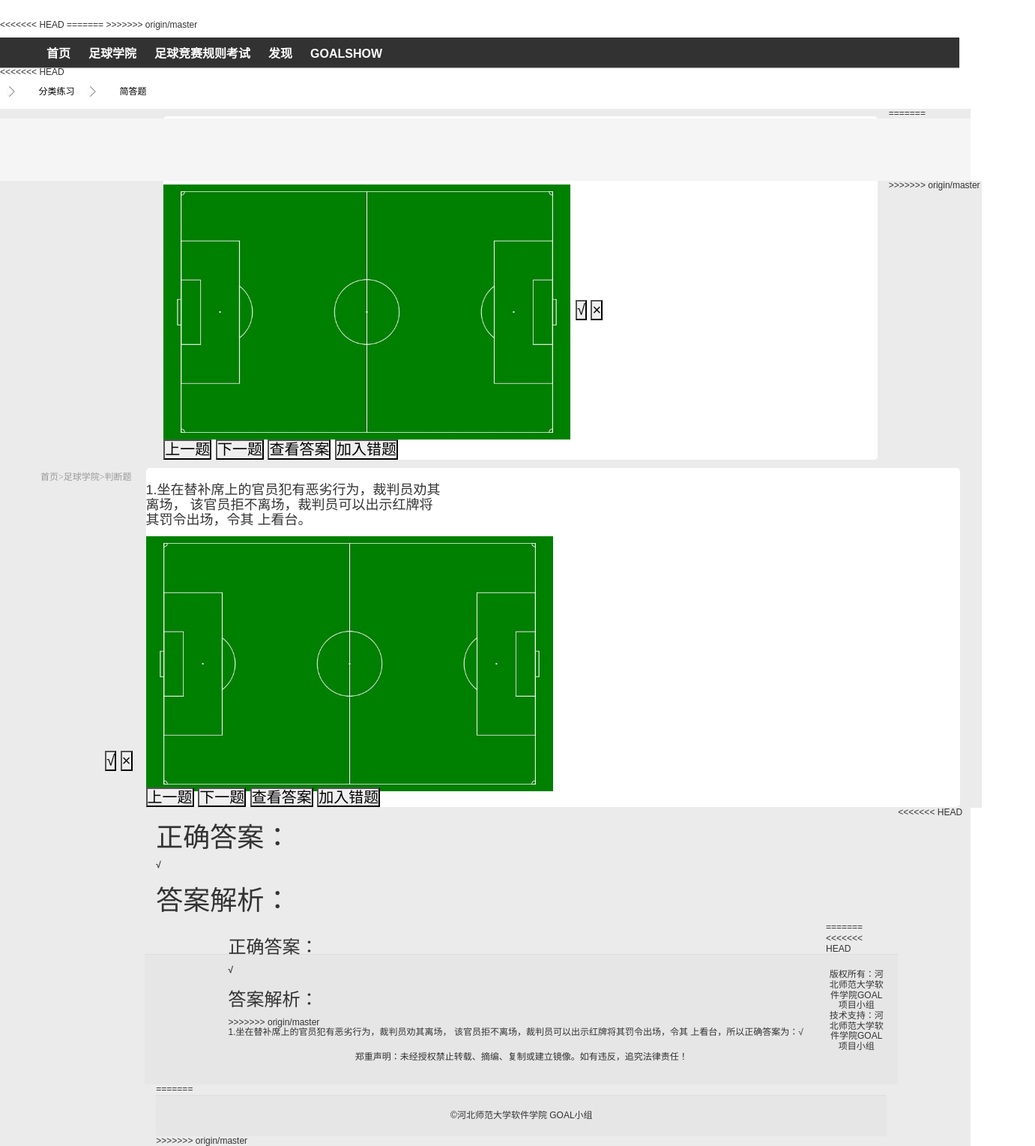
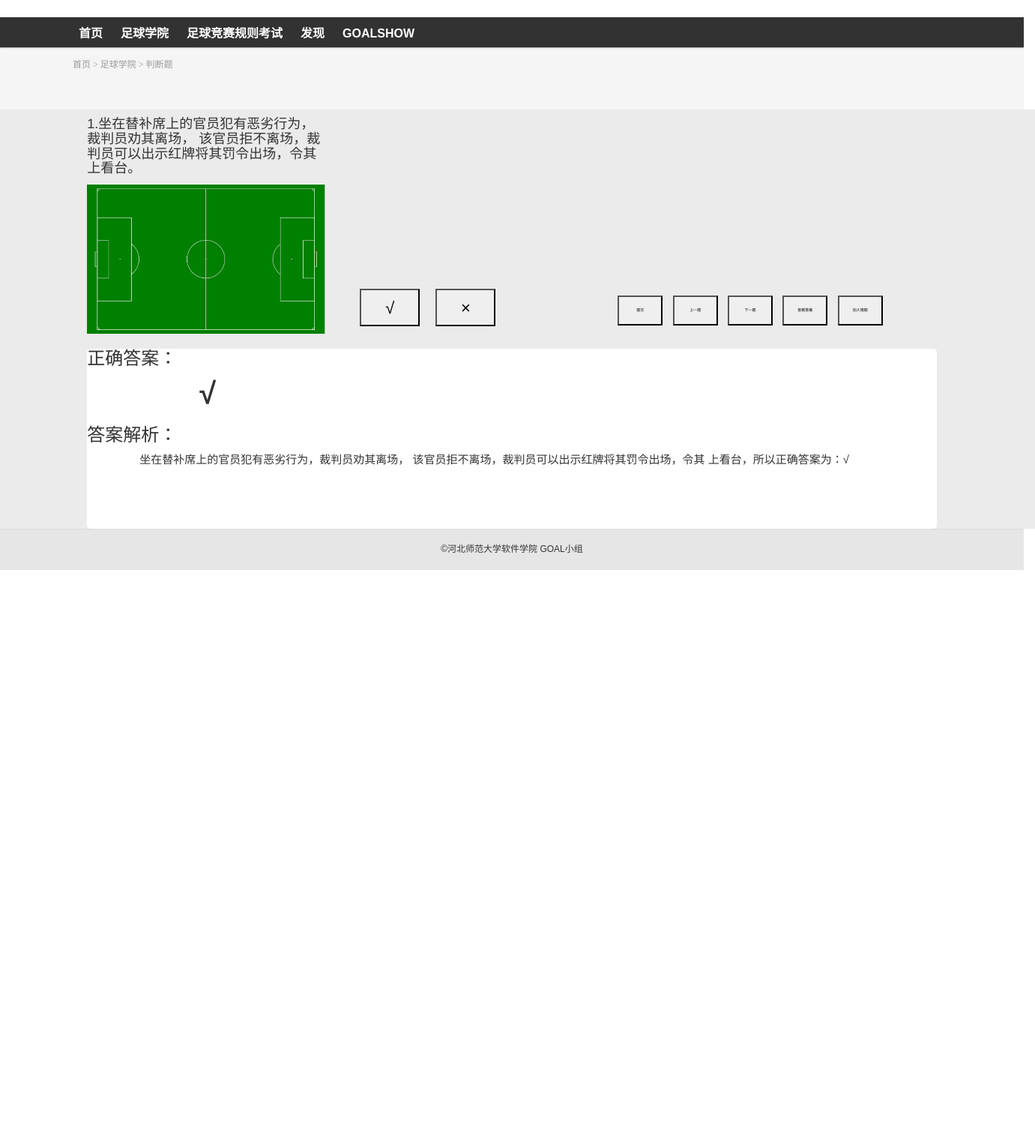
Before and after one commit to ZhangZihan27/HTML5_Football_Referee-, a plain HTML site: page FRT/panduan.html in a window 1280 px wide. Shown: the part 133-1661 px from the top of the page at 75% size, 1381 px wide, since content can reach past the window. After the commit the page ends 893 px from the top, so only its background shows below. Drawn offline with nearby package versions, Linux system fonts and the light colour scheme; a script that the page names is missing.

Commit message:
front1.0
front1.0

```diff
--- a/FRT/css/answer.css
+++ b/FRT/css/answer.css
@@ -73,11 +73,11 @@ a:hover{
 	margin-left: 165px;
 }
 .btn1{
-	margin-top: -30px;
-	margin-left: 400px;
+	margin-right: 20%;
+	margin-top: 35%;
 }
 .btn1 button{
-	margin:0 auto;
+	margin-left: 10px;
 	width: 60px;
 	height: 40px;
 	margin-bottom: 10px;
@@ -119,17 +119,27 @@ a:hover{
 	font-size: 15px;
 	color:black;
 }
+.textarea{
+	margin-top: 12%;
+	width: 200px;
+	height: 200px;
+}
 .test1{
 	position:absolute;
 	top: 250px;
 	left: -18%;
 }
-.text1{
-	position: relative;
-	left: -8%;
-	top: 2px;
-}
 body{
 	overflow:-Scroll;overflow-x:hidden;
 	width:1366px;
 }
+.imgarea{
+	overflow: hidden;
+}
+.imgarea img{
+	max-height: 200px;
+	max-width: 400px;
+}
+.body2 p{
+	font-size: 20px;
+}
--- a/FRT/css/panduan.css
+++ b/FRT/css/panduan.css
@@ -49,31 +49,19 @@ a:hover{
 	border-radius: 5px;
 	font-size: 20px;
 }
-.body1 h4{
-	width: 400px;
-	padding-top: 20px;
+h4{
+	text-align: left;
 }
 .body1 p{
 	margin-left: 30px;
 	margin-top: 20px;
 }
-<<<<<<< HEAD
-.body1 img{
-	display: block;
-	margin-left: 420px;
-	margin-top: -70px;
-	width: 200px;
-	height: 120px;
-=======
 .imgarea{
 	overflow: hidden;
-	text-align: left;
-	margin-left: 5%;
 }
 .imgarea img{
 	max-height: 200px;
 	max-width: 400px;
->>>>>>> origin/master
 }
 .body1 button{
 	width: 60px;
@@ -82,25 +70,14 @@ a:hover{
 	margin-top: 20px;
 }
 .btn1{
-<<<<<<< HEAD
-	margin-top: -60px;
-	margin-left: 400px;
-=======
-	margin-top: -7.5%;
-	margin-left: 50%;
-	padding-bottom: 2%;
-
->>>>>>> origin/master
+	margin-right: 20%;
+	margin-top: 45%;
 }
 .btn1 button{
 	margin-left: 10px;
 	width: 60px;
 	height: 40px;
-<<<<<<< HEAD
 	margin-bottom: 10px;
-=======
-
->>>>>>> origin/master
 	font-size: 5px;
 }
 /*content1部分*/
@@ -111,27 +88,17 @@ a:hover{
 	background-color: white;
 	height: 240px;
 	border-radius: 5px;
-<<<<<<< HEAD
-=======
 	text-align: left;
->>>>>>> origin/master
 }
 .body2 h1{
 	margin-top: 20px;
 	margin-left: 30px;
 	color: red;
-<<<<<<< HEAD
-}
-.body2 b{
-	margin-top: 10px;
-	margin-left: 400px;
-=======
 
 }
 .body2 b{
 	margin-top: 10px;
 	margin-left: 150px;
->>>>>>> origin/master
 	font-size: 40px;
 }
 .body2 p{
@@ -152,13 +119,14 @@ a:hover{
 body{
 	overflow:-Scroll;overflow-x:hidden;
 	width:1366px;
-<<<<<<< HEAD
-}
-=======
 }
 .rightandfalse{
-	padding-bottom: 2%;
-	margin-left: -5%;
-	margin-top:-5% ;
+
+	margin-top:75% ;
+	font-size: 22px;
 }
->>>>>>> origin/master
+.rightandfalse button{
+	width: 80px;
+	height: 50px;
+	margin-left: 15px;
+}
--- a/FRT/panduan.html
+++ b/FRT/panduan.html
@@ -31,15 +31,7 @@
 					</span>
 				</div>
 			</div>
-<<<<<<< HEAD
-			<!--
-            	作者：632018180@qq.com
-            	时间：2017-05-11
-            	描述：logo search
-            -->
-=======
 
->>>>>>> origin/master
 			<div class="midnav rel">
 				<div class="containerStyle clear">
 					<a href="#">
@@ -53,15 +45,7 @@
 					</form>
 				</div>
 			</div>
-<<<<<<< HEAD
-			<!--
-            	作者：632018180@qq.com
-            	时间：2017-05-11
-            	描述：导航栏
-            -->
-=======
 
->>>>>>> origin/master
 			<div class="footnav rel">
 				<div class="main">
 					<div class="containerStyle clear">
@@ -86,98 +70,64 @@
 				</div>
 			</div>
 		</div>
-<<<<<<< HEAD
-	<div class="row clearfix nav">
-		<div class="col-md-6 column">
-			<div class="breadcrumb1 flat">
-				<a href="#">首页</a>
-				<a href="#">考试</a>
-				<a href="#">分类练习</a>
-				<a href="#">简答题</a>
+	<div class="breadO">
+			<div class="breadNav">
+				<div class="breadL">
+					<p class="bread">
+						<a>首页</a><span> > </span><a>足球学院</a><span> > </span><a>判断题</a>
+					</p>
+				</div>
 			</div>
 		</div>
-	</div>
-	<!-- <div class="row clearfix">
-		<div class="col-md-12 column" >
-			<div class="carousel slide " id="carousel-497322" >
-				<ol class="carousel-indicators">
-					<li class="active" data-slide-to="0" data-target="#carousel-497322">
-					</li>
-					<li data-slide-to="1" data-target="#carousel-497322">
-					</li>
-					<li data-slide-to="2" data-target="#carousel-497322">
-					</li>
-				</ol>
-				<div class="carousel-inner">
-					<div class="item active">
-						<img alt="" src="http://ibootstrap-file.b0.upaiyun.com/lorempixel.com/1600/500/sports/1/default.jpg" />
-						<div class="carousel-caption">
-							<h4>
-								IMG1
-							</h4>
-							<p>
-								This is IMG1
-							</p>
-						</div>
-					</div>
-					<div class="item">
-						<img alt="" src="http://ibootstrap-file.b0.upaiyun.com/lorempixel.com/1600/500/sports/2/default.jpg" />
-						<div class="carousel-caption">
-							<h4>
-								IMG2
-							</h4>
-							<p>
-								This is IMG2
-							</p>
-						</div>
-					</div>
-					<div class="item">
-						<img alt="" src="http://ibootstrap-file.b0.upaiyun.com/lorempixel.com/1600/500/sports/3/default.jpg" />
-						<div class="carousel-caption">
-							<h4>
-								IMG3
-							</h4>
-							<p>
-								This is IMG3
-							</p>
-						</div>
-					</div>
-				</div> <a class="left carousel-control" href="#carousel-497322" data-slide="prev"><span class="glyphicon glyphicon-chevron-left"></span></a> <a class="right carousel-control" href="#carousel-497322" data-slide="next"><span class="glyphicon glyphicon-chevron-right"></span></a>
+
+	<div class="row clearfix content">
+		<div class="col-md-1 column">
+
+		</div>
+		<div class="col-md-3 column">
+			<h4>1.坐在替补席上的官员犯有恶劣行为，裁判员劝其离场，
+		   				该官员拒不离场，裁判员可以出示红牌将其罚令出场，令其
+		   				上看台。</h4>
+			<div class="imgarea">
+				<img src="images/squre.png" >
 			</div>
 		</div>
-	</div> -->
-	<!--题目部分-->
-	<div class="row clearfix content">
-		<div class="col-md-2 column">
+		<div class="col-md-3 column">
+			<div class="rightandfalse">
+				<button>√</button>
+				<button>×</button>
+			</div>
 		</div>
-		<div class="col-md-9 column">
-		<div class="body1">
-			<h4>1.坐在替补席上的官员犯有恶劣行为，裁判员劝其离场，
-   				该官员拒不离场，裁判员可以出示红牌将其罚令出场，令其
-   				上看台。</h4>
-			<img src="images/squre.png">
-			<button type="button">√</button>
-			<button type="button">×</button>
+		<div class="col-md-5 column">
 			<div class="btn1">
+				<button>提交</button>
 				<button>上一题</button>
 				<button>下一题</button>
 				<button>查看答案</button>
 				<button>加入错题</button>
 			</div>
 		</div>
+	</div>
+	<div class="row clearfix content1">
+		<div class="col-md-1 column">
 		</div>
-=======
-	<div class="breadO">
-			<div class="breadNav">
-				<div class="breadL">
-					<p class="bread">
-						<a>首页</a><span>></span><a>足球学院</a><span>></span><a>判断题</a>
-					</p>
-				</div>
+		<div class="col-md-10 column">
+			<div class="body2">
+				<h3>正确答案：</h3>
+					<div class="answer">
+						<b>√</b>
+					</div>
+				<h3>答案解析：</h3>
+				<p>坐在替补席上的官员犯有恶劣行为，裁判员劝其离场，
+   				该官员拒不离场，裁判员可以出示红牌将其罚令出场，令其
+   				上看台，所以正确答案为：√</p>
 			</div>
 		</div>
+		<div class="col-md-1 column">
 
-	<div class="row clearfix content">
+		</div>
+	</div>
+	<!--<div class="row clearfix content">
 		<div class="col-md-1 column">
 		</div>
 
@@ -203,21 +153,11 @@
 			</div>
 		</div>
 
->>>>>>> origin/master
 		<div class="col-md-1 column">
 
 		</div>
 	</div>
 	<div class="row clearfix content1">
-<<<<<<< HEAD
-		<div class="col-md-2 column">
-		</div>
-		<div class="col-md-9 column">
-			<div class="body2">
-				<h1>正确答案：</h1>
-				<b>√</b>
-				<h1>答案解析：</h1>
-=======
 		<div class="col-md-1 column">
 		</div>
 		<div class="col-md-10 column">
@@ -225,7 +165,6 @@
 				<h3>正确答案：</h3>
 				<b>√</b>
 				<h3>答案解析：</h3>
->>>>>>> origin/master
 				<p>1.坐在替补席上的官员犯有恶劣行为，裁判员劝其离场，
    				该官员拒不离场，裁判员可以出示红牌将其罚令出场，令其
    				上看台，所以正确答案为：√</p>
@@ -234,16 +173,7 @@
 		<div class="col-md-1 column">
 
 		</div>
-	</div>
-<<<<<<< HEAD
-	<div class="row clearfix footer">
-		<div class="col-md-12 column">
-		<p>
-		版权所有：河北师范大学软件学院GOAL项目小组<br>
-		技术支持：河北师范大学软件学院GOAL项目小组<br>郑重声明：未经授权禁止转载、摘编、复制或建立镜像。如有违反，追究法律责任！</p>
-		</div>
-	</div>
-=======
+	</div>-->
 	<div class="footer">
         	<div class="footerC">
         		<span>
@@ -251,7 +181,6 @@
         		</span>
         	</div>
         </div>
->>>>>>> origin/master
 
 </body>
 </html>
```
Also changed, not shown: FRT/answer.html (+40 -23 lines), FRT/option.html (+1 -74 lines).
